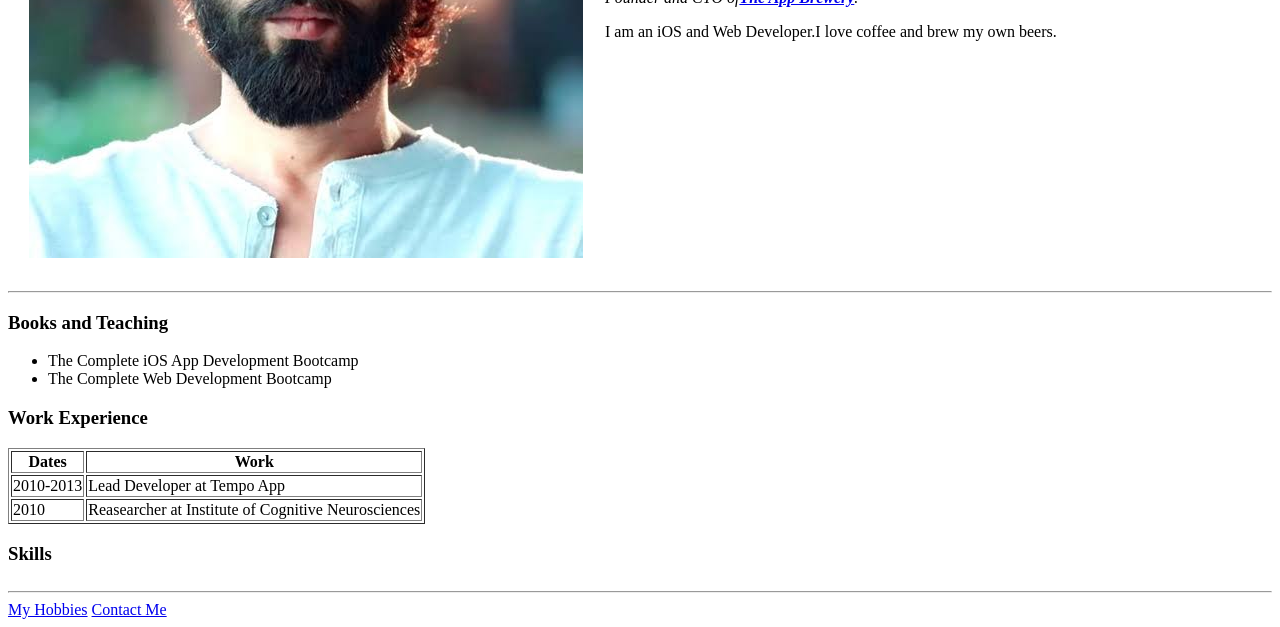
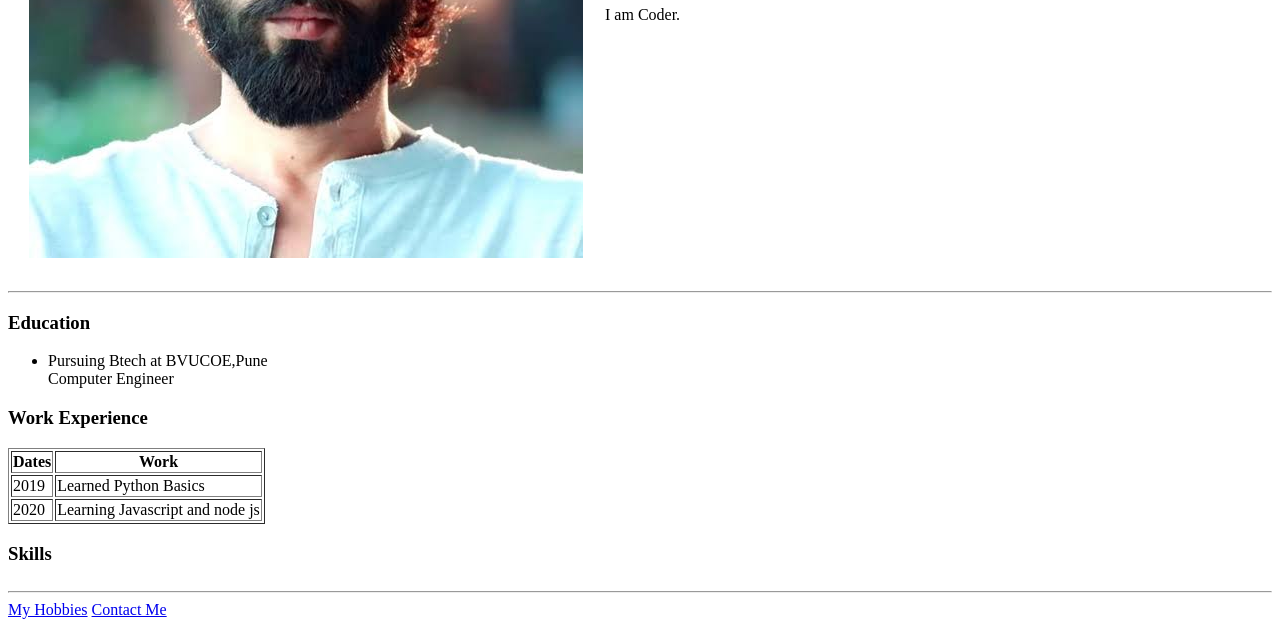
Before and after one commit to ck251099/cv, a plain HTML site: page index.html in a window 1280 px wide. Shown: the part 325-952 px from the top of the page. Drawn offline with Linux system fonts and the light colour scheme.

Commit message:
Add files via upload

```diff
--- a/index.html
+++ b/index.html
@@ -11,16 +11,15 @@
       <tr>
         <td><img src="images.jpeg" alt="Chirag Khurana profile picture"/></td>
         <td><h1>Chirag Khurana</h1>
-        <p><em>Founder and CTO of<strong><a href="https://www.appbrewery.co/">The App Brewery</a></strong>.</em></p>
-        <p>I am an iOS and Web Developer.I love coffee and brew my own beers.</p></td>
+        <p>I am Coder.<p></td>
       </tr>
     </table>
 
    <hr />
-   <h3>Books and Teaching</h3>
+   <h3>Education</h3>
    <ul>
-     <li>The Complete iOS App Development Bootcamp</li>
-     <li>The Complete Web Development Bootcamp</li>
+     <li>Pursuing Btech at BVUCOE,Pune</li>
+     <l1>Computer Engineer</l1>
    </ul>
    <h3>Work Experience</h3>
   <table border="1">
@@ -30,12 +29,12 @@
     </thead>
     <tbody>
       <tr>
-        <td>2010-2013</td>
-        <td>Lead Developer at Tempo App </td>
+        <td>2019</td>
+        <td>Learned Python Basics</td>
       </tr>
       <tr>
-        <td>2010</td>
-        <td>Reasearcher at Institute of Cognitive Neurosciences</td>
+        <td>2020</td>
+        <td>Learning Javascript and node js</td>
       </tr>
     </tbody>
     <tfoot>
```
Also changed, not shown: hobbies.html (+3 -3 lines).
